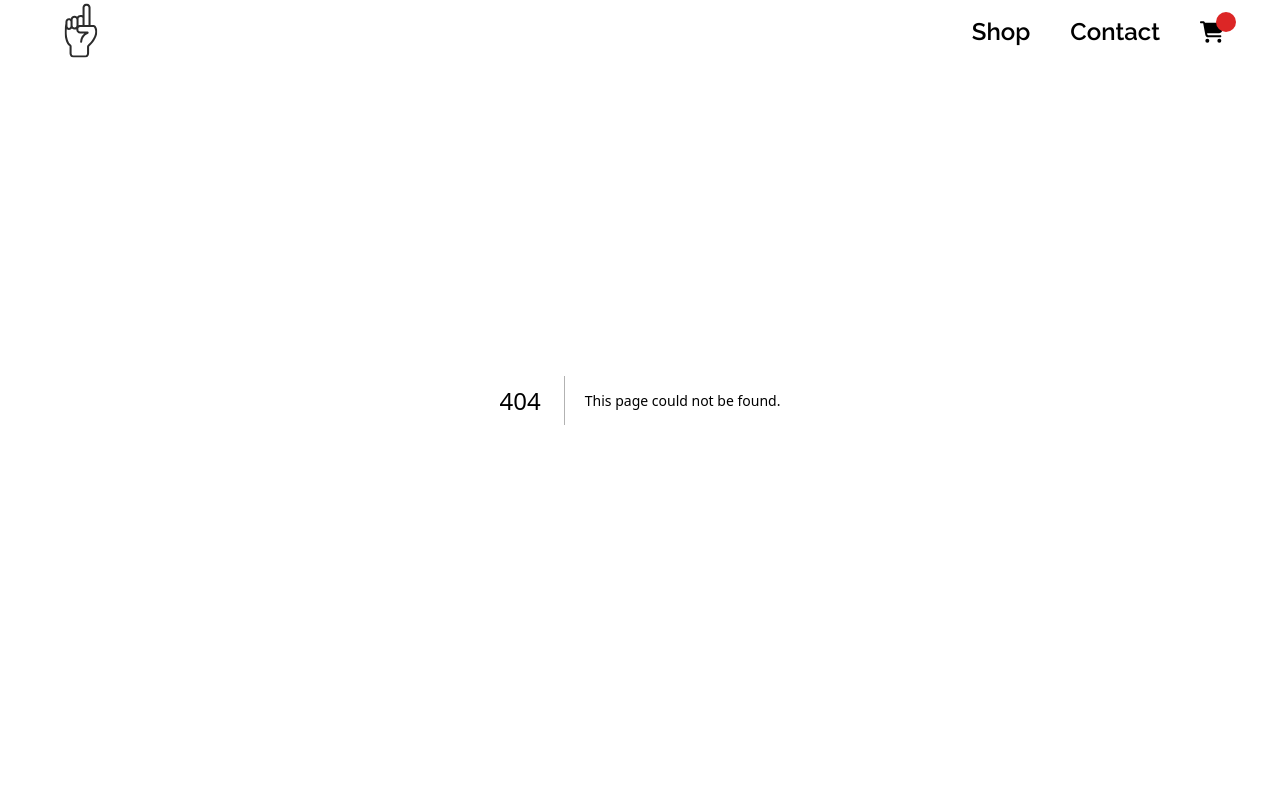
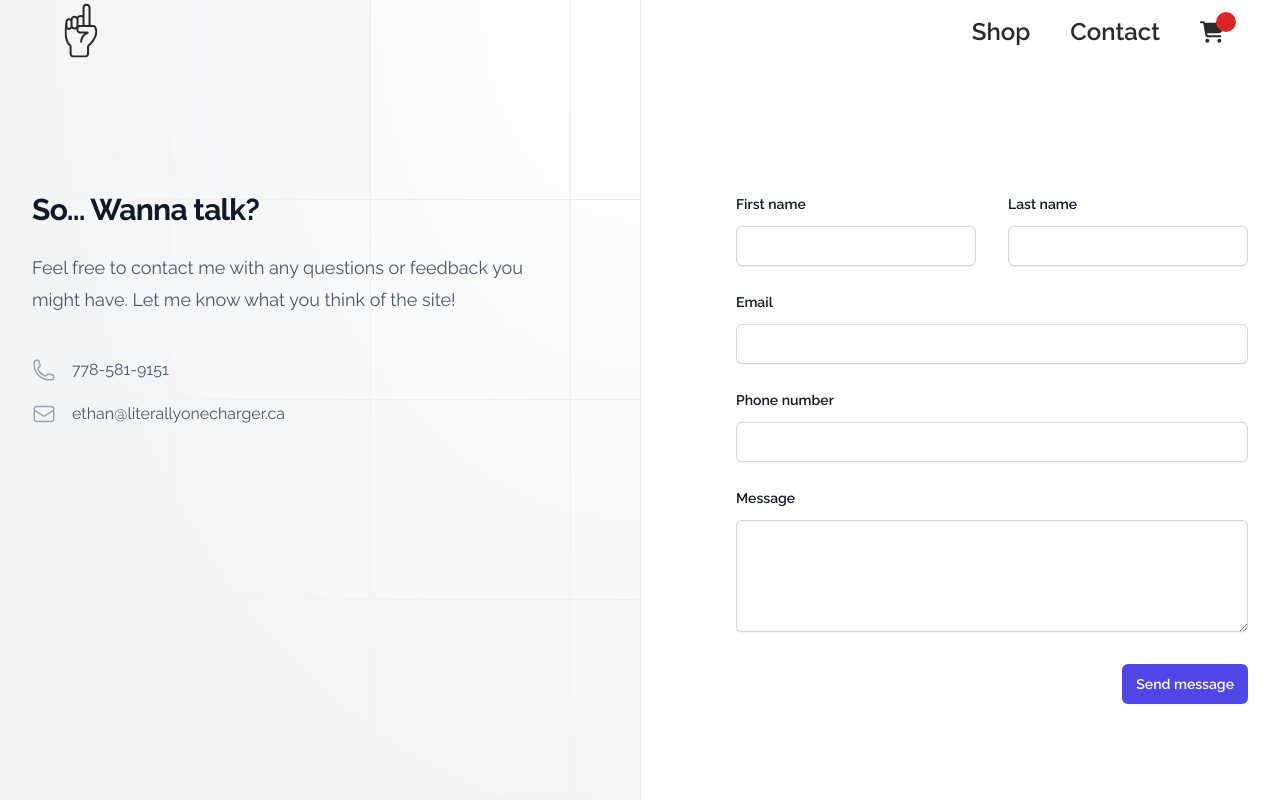
Before and after one commit to eteen12/one-charger, a Next.js app: page /contact in a window 1280 px wide. Before the commit this address had no page. Shown: the top 800 px of the page. Built offline with nearby package versions, Linux system fonts and the light colour scheme; no server answers; a web font is replaced by a local one; what tailwind-hamburgers would draw is missing.

Commit message:
email page made and sumbissions work

```diff
--- /dev/null
+++ b/src/app/contact/page.jsx
@@ -0,0 +1,189 @@
+import { EnvelopeIcon, PhoneIcon } from "@heroicons/react/24/outline";
+
+export default function Page() {
+  return (
+    <div className="relative isolate bg-white">
+      <div className="mx-auto grid max-w-7xl grid-cols-1 lg:grid-cols-2">
+        <div className="relative px-6 pb-20 pt-24 sm:pt-32 lg:static lg:px-8 lg:py-48">
+          <div className="mx-auto max-w-xl lg:mx-0 lg:max-w-lg">
+            <div className="absolute inset-y-0 left-0 -z-10 w-full overflow-hidden bg-gray-100 ring-1 ring-gray-900/10 lg:w-1/2">
+              <svg
+                aria-hidden="true"
+                className="absolute inset-0 h-full w-full stroke-gray-200 [mask-image:radial-gradient(100%_100%_at_top_right,white,transparent)]"
+              >
+                <defs>
+                  <pattern
+                    x="100%"
+                    y={-1}
+                    id="83fd4e5a-9d52-42fc-97b6-718e5d7ee527"
+                    width={200}
+                    height={200}
+                    patternUnits="userSpaceOnUse"
+                  >
+                    <path d="M130 200V.5M.5 .5H200" fill="none" />
+                  </pattern>
+                </defs>
+                <rect fill="white" width="100%" height="100%" strokeWidth={0} />
+                <svg x="100%" y={-1} className="overflow-visible fill-gray-50">
+                  <path d="M-470.5 0h201v201h-201Z" strokeWidth={0} />
+                </svg>
+                <rect
+                  fill="url(#83fd4e5a-9d52-42fc-97b6-718e5d7ee527)"
+                  width="100%"
+                  height="100%"
+                  strokeWidth={0}
+                />
+              </svg>
+            </div>
+            <h2 className="text-3xl font-bold tracking-tight text-gray-900">
+              So... Wanna talk?
+            </h2>
+            <p className="mt-6 text-lg leading-8 text-gray-600">
+              Feel free to contact me with any questions or feedback you might
+              have. Let me know what you think of the site!
+            </p>
+            <dl className="mt-10 space-y-4 text-base leading-7 text-gray-600">
+              <div className="flex gap-x-4">
+                <dt className="flex-none">
+                  <span className="sr-only">Telephone</span>
+                  <PhoneIcon
+                    aria-hidden="true"
+                    className="h-7 w-6 text-gray-400"
+                  />
+                </dt>
+                <dd>
+                  <a
+                    href="tel:+1 (555) 234-5678"
+                    className="hover:text-gray-900"
+                  >
+                    &#55;&#55;&#56;&#45;&#53;&#56;&#49;&#45;&#57;&#49;&#53;&#49;
+                  </a>
+                </dd>
+              </div>
+              <div className="flex gap-x-4">
+                <dt className="flex-none">
+                  <span className="sr-only">Email</span>
+                  <EnvelopeIcon
+                    aria-hidden="true"
+                    className="h-7 w-6 text-gray-400"
+                  />
+                </dt>
+                <dd>
+                  <a
+                    href="mailto:hello@example.com"
+                    className="hover:text-gray-900"
+                  >
+                    &#101;&#116;&#104;&#97;&#110;&#64;&#108;&#105;&#116;&#101;&#114;&#97;&#108;&#108;&#121;&#111;&#110;&#101;&#99;&#104;&#97;&#114;&#103;&#101;&#114;&#46;&#99;&#97;
+                  </a>
+                </dd>
+              </div>
+            </dl>
+          </div>
+        </div>
+        <form
+          action={process.env.REACT_APP_FORMSPREE_URL}
+          method="POST"
+          className="px-6 pb-24 pt-20 sm:pb-32 lg:px-8 lg:py-48"
+        >
+          <div className="mx-auto max-w-xl lg:mr-0 lg:max-w-lg">
+            <div className="grid grid-cols-1 gap-x-8 gap-y-6 sm:grid-cols-2">
+              <div>
+                <label
+                  htmlFor="first-name"
+                  className="block text-sm font-semibold leading-6 text-gray-900"
+                >
+                  First name
+                </label>
+                <div className="mt-2.5">
+                  <input
+                    id="first-name"
+                    name="first-name"
+                    type="text"
+                    autoComplete="given-name"
+                    className="block w-full rounded-md border-0 px-3.5 py-2 text-gray-900 shadow-sm ring-1 ring-inset ring-gray-300 placeholder:text-gray-400 focus:ring-2 focus:ring-inset focus:ring-indigo-600 sm:text-sm sm:leading-6"
+                  />
+                </div>
+              </div>
+              <div>
+                <label
+                  htmlFor="last-name"
+                  className="block text-sm font-semibold leading-6 text-gray-900"
+                >
+                  Last name
+                </label>
+                <div className="mt-2.5">
+                  <input
+                    id="last-name"
+                    name="last-name"
+                    type="text"
+                    autoComplete="family-name"
+                    className="block w-full rounded-md border-0 px-3.5 py-2 text-gray-900 shadow-sm ring-1 ring-inset ring-gray-300 placeholder:text-gray-400 focus:ring-2 focus:ring-inset focus:ring-indigo-600 sm:text-sm sm:leading-6"
+                  />
+                </div>
+              </div>
+              <div className="sm:col-span-2">
+                <label
+                  htmlFor="email"
+                  className="block text-sm font-semibold leading-6 text-gray-900"
+                >
+                  Email
+                </label>
+                <div className="mt-2.5">
+                  <input
+                    id="email"
+                    name="email"
+                    type="email"
+                    autoComplete="email"
+                    className="block w-full rounded-md border-0 px-3.5 py-2 text-gray-900 shadow-sm ring-1 ring-inset ring-gray-300 placeholder:text-gray-400 focus:ring-2 focus:ring-inset focus:ring-indigo-600 sm:text-sm sm:leading-6"
+                  />
+                </div>
+              </div>
+              <div className="sm:col-span-2">
+                <label
+                  htmlFor="phone-number"
+                  className="block text-sm font-semibold leading-6 text-gray-900"
+                >
+                  Phone number
+                </label>
+                <div className="mt-2.5">
+                  <input
+                    id="phone-number"
+                    name="phone-number"
+                    type="tel"
+                    autoComplete="tel"
+                    className="block w-full rounded-md border-0 px-3.5 py-2 text-gray-900 shadow-sm ring-1 ring-inset ring-gray-300 placeholder:text-gray-400 focus:ring-2 focus:ring-inset focus:ring-indigo-600 sm:text-sm sm:leading-6"
+                  />
+                </div>
+              </div>
+              <div className="sm:col-span-2">
+                <label
+                  htmlFor="message"
+                  className="block text-sm font-semibold leading-6 text-gray-900"
+                >
+                  Message
+                </label>
+                <div className="mt-2.5">
+                  <textarea
+                    id="message"
+                    name="message"
+                    rows={4}
+                    className="block w-full rounded-md border-0 px-3.5 py-2 text-gray-900 shadow-sm ring-1 ring-inset ring-gray-300 placeholder:text-gray-400 focus:ring-2 focus:ring-inset focus:ring-indigo-600 sm:text-sm sm:leading-6"
+                    defaultValue={""}
+                  />
+                </div>
+              </div>
+            </div>
+            <div className="mt-8 flex justify-end">
+              <button
+                type="submit"
+                className="rounded-md bg-indigo-600 px-3.5 py-2.5 text-center text-sm font-semibold text-white shadow-sm hover:bg-indigo-500 focus-visible:outline focus-visible:outline-2 focus-visible:outline-offset-2 focus-visible:outline-indigo-600"
+              >
+                Send message
+              </button>
+            </div>
+          </div>
+        </form>
+      </div>
+    </div>
+  );
+}
--- a/src/app/shop/page.jsx
+++ b/src/app/shop/page.jsx
@@ -31,10 +31,7 @@
   return (
     <div className="bg-gray-50">
       <div className="mx-auto max-w-2xl px-4 py-16 sm:px-6 sm:py-24 lg:grid lg:max-w-7xl lg:grid-cols-2 lg:gap-x-8 lg:px-8">
-        {/* Product details */}
         <ProductStaticContent />
-
-        {/* Product image */}
         <div className="mt-10 lg:col-start-2 lg:row-span-2 lg:mt-0 lg:self-center">
           <div className="aspect-h-1 aspect-w-1 overflow-hidden rounded-lg">
             <Image
@@ -44,8 +41,6 @@
             />
           </div>
         </div>
-
-        {/* Product form */}
         <div className="mt-10 lg:col-start-1 lg:row-start-2 lg:max-w-lg lg:self-start">
           <section aria-labelledby="options-heading">
             <h2 id="options-heading" className="sr-only">
@@ -54,7 +49,6 @@
 
             <form>
               <div className="sm:flex sm:justify-between">
-                {/* Amount selector */}
                 <fieldset>
                   <legend className="block text-sm ralewayBold">Amount</legend>
                   <RadioGroup
```
